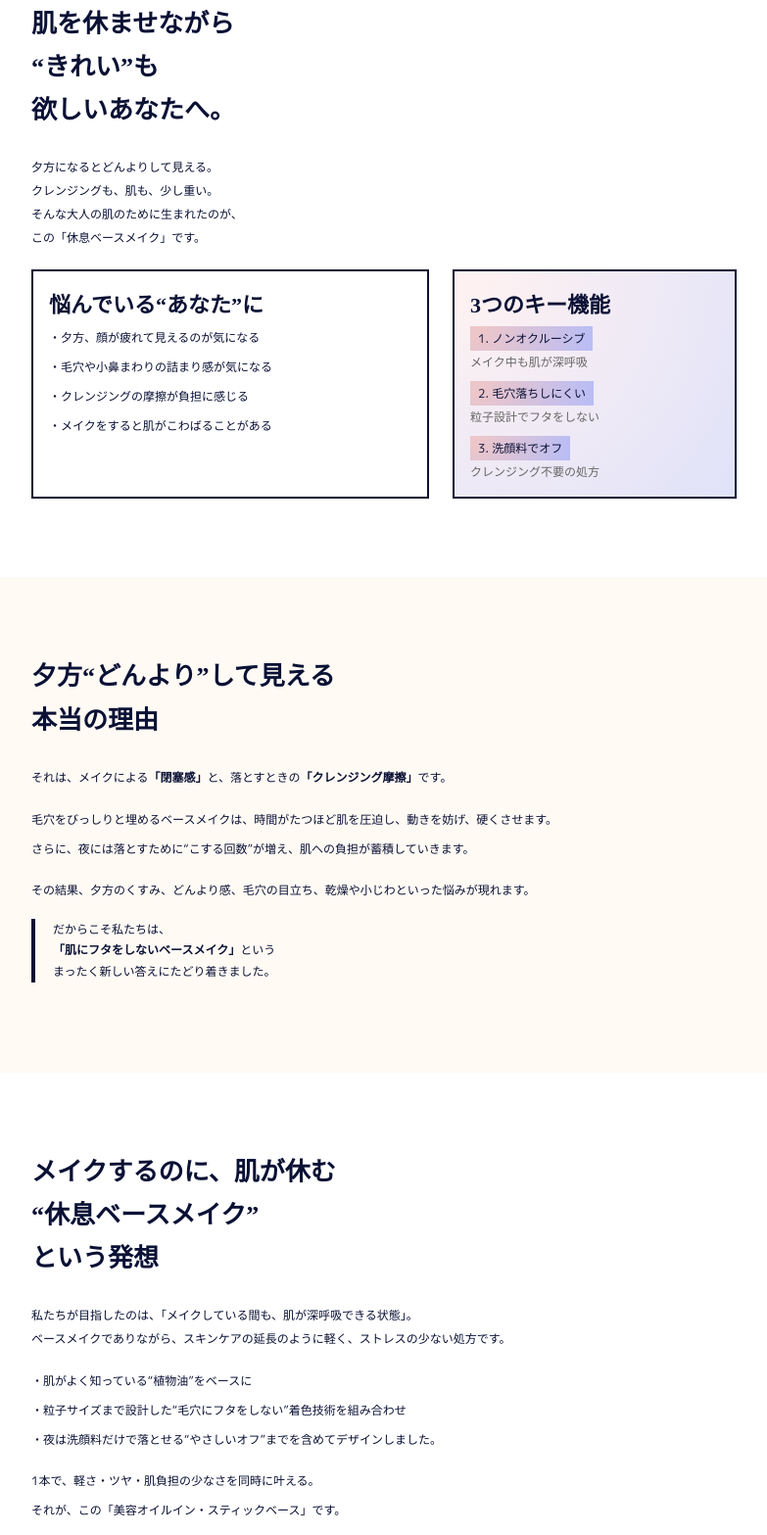
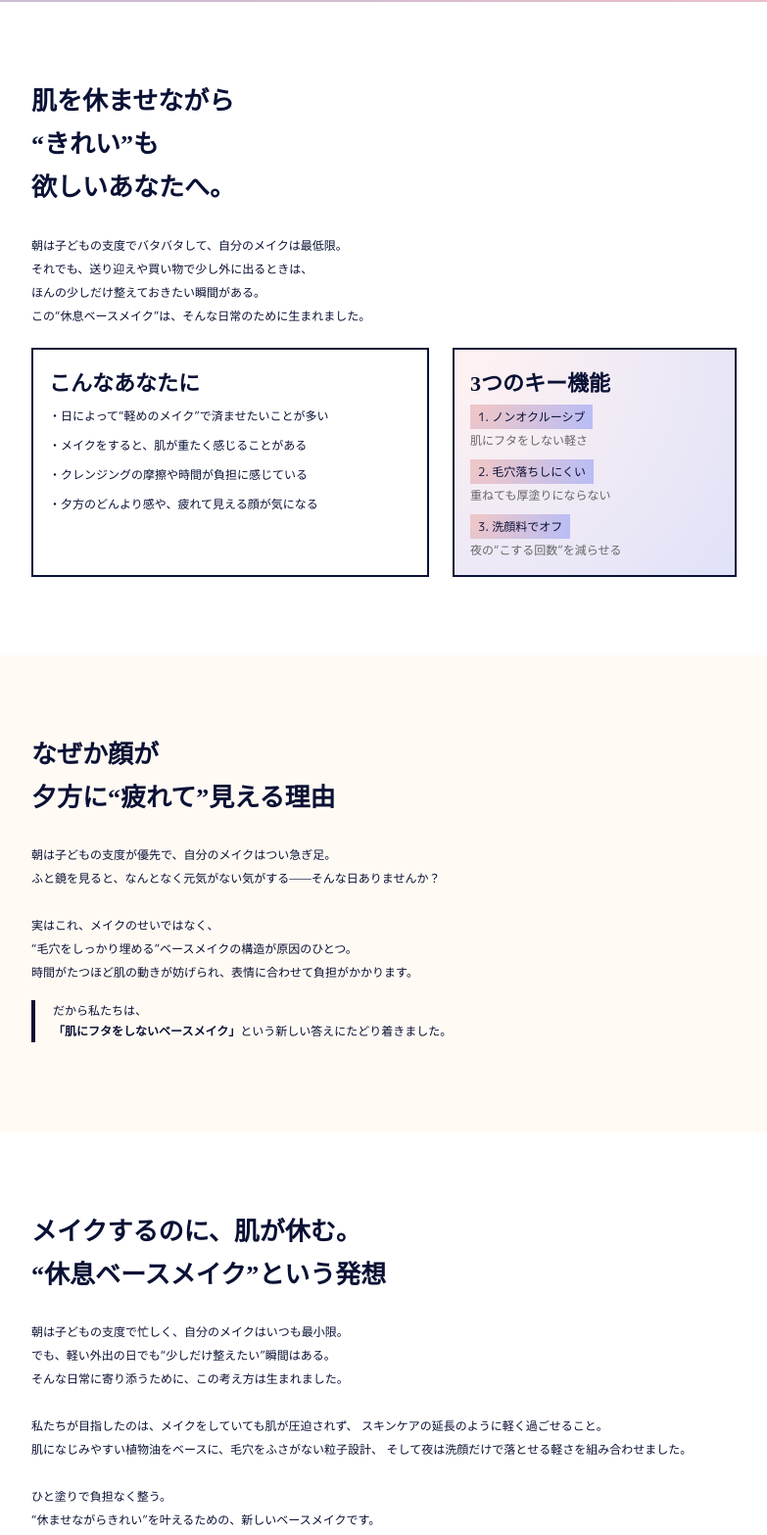
Before and after one commit to koudaikumazaki/stickfoundationlp, a plain HTML site: page index.html in a window 1280 px wide. Shown: the part 914-2481 px from the top of the page at 98% size, without its empty margins (248-1031 px from the left). Drawn offline with Linux system fonts and the light colour scheme; a web font is replaced by a local one.

Commit message:
fix: 文章修正_コンセプトまで

```diff
--- a/index.html
+++ b/index.html
@@ -50,11 +50,13 @@
           <p class="lp-label">美容オイルイン・スティックベース</p>
           <h1 class="lp-hero-title">
             夜まで肌が深呼吸する。<br>
-            科学が証明する、毛穴を塞がないベースメイク。
+            科学が証明する、<br>毛穴を塞がないベースメイク。
           </h1>
           <p class="lp-hero-sub">
-            メイクの「重さ」から解放し、肌が本来持つ休息の時間を取り戻します。<br>
-            「つけていることを忘れる解放感」と「水光パールのツヤ」を両立。
+            朝は子どもの支度が優先で、自分のメイクはいつも後回し。それでも保育園の送り迎えや、ちょっとした外出では
+            少しだけ整えておきたい瞬間がある。<br><br>
+            このスティックは、ひと塗りでメイクが完了する手軽さと、
+            肌にフタをしない“休ませる仕上がり”を両立しました。
           </p>
           <a href="#cta" class="lp-btn lp-btn-primary">
             今すぐ「肌の休息ベース」を試す
@@ -68,40 +70,49 @@
     ========================= -->
     <section class="lp-section lp-summary" id="summary">
       <div class="lp-section-inner">
-        <h2 class="lp-section-title">肌を休ませながら<br>“きれい”も<br>欲しいあなたへ。</h2>
+        <h2 class="lp-section-title">
+          肌を休ませながら<br>“きれい”も<br>欲しいあなたへ。
+        </h2>
+
         <p class="lp-lead">
-          夕方になるとどんよりして見える。<br>クレンジングも、肌も、少し重い。<br>
-          そんな大人の肌のために生まれたのが、<br>この「休息ベースメイク」です。
+          朝は子どもの支度でバタバタして、自分のメイクは最低限。<br>
+          それでも、送り迎えや買い物で少し外に出るときは、<br>
+          ほんの少しだけ整えておきたい瞬間がある。<br>
+          この“休息ベースメイク”は、そんな日常のために生まれました。
         </p>
 
         <div class="lp-summary-grid">
+
+          <!-- 左側：悩み -->
           <div class="lp-summary-item">
-            <h3 class="lp-summary-label">悩んでいる“あなた”に</h3>
+            <h3 class="lp-summary-label">こんなあなたに</h3>
             <div class="lp-list">
-              <p>・夕方、顔が疲れて見えるのが気になる</p>
-              <p>・毛穴や小鼻まわりの詰まり感が気になる</p>
-              <p>・クレンジングの摩擦が負担に感じる</p>
-              <p>・メイクをすると肌がこわばることがある</p>
+              <p>・日によって“軽めのメイク”で済ませたいことが多い</p>
+              <p>・メイクをすると、肌が重たく感じることがある</p>
+              <p>・クレンジングの摩擦や時間が負担に感じている</p>
+              <p>・夕方のどんより感や、疲れて見える顔が気になる</p>
             </div>
           </div>
 
+          <!-- 右側：3つのキー機能（構造は維持） -->
           <div class="lp-summary-item lp-summary-icons">
             <h3 class="lp-summary-label">3つのキー機能</h3>
             <ul class="lp-icon-list">
               <li>
                 <span class="lp-icon-tag">1. ノンオクルーシブ</span>
-                <span class="lp-icon-caption">メイク中も肌が深呼吸</span>
+                <span class="lp-icon-caption">肌にフタをしない軽さ</span>
               </li>
               <li>
                 <span class="lp-icon-tag">2. 毛穴落ちしにくい</span>
-                <span class="lp-icon-caption">粒子設計でフタをしない</span>
+                <span class="lp-icon-caption">重ねても厚塗りにならない</span>
               </li>
               <li>
                 <span class="lp-icon-tag">3. 洗顔料でオフ</span>
-                <span class="lp-icon-caption">クレンジング不要の処方</span>
+                <span class="lp-icon-caption">夜の“こする回数”を減らせる</span>
               </li>
             </ul>
           </div>
+
         </div>
       </div>
     </section>
@@ -111,20 +122,21 @@
     ========================= -->
     <section class="lp-section lp-problem" id="problem">
       <div class="lp-section-inner">
-        <h2 class="lp-section-title">夕方“どんより”して見える<br>本当の理由</h2>
+        <h2 class="lp-section-title">なぜか顔が<br>夕方に“疲れて”見える理由</h2>
+
         <p class="lp-lead">
-          それは、メイクによる<strong>「閉塞感」</strong>と、落とすときの<strong>「クレンジング摩擦」</strong>です。
+          朝は子どもの支度が優先で、自分のメイクはつい急ぎ足。<br>
+          ふと鏡を見ると、なんとなく元気がない気がする——そんな日ありませんか？
+          <br>
+          <br>
+          実はこれ、メイクのせいではなく、<br>
+          “毛穴をしっかり埋める”ベースメイクの構造が原因のひとつ。<br>
+          時間がたつほど肌の動きが妨げられ、表情に合わせて負担がかかります。
         </p>
-        <p>
-          毛穴をびっしりと埋めるベースメイクは、時間がたつほど肌を圧迫し、動きを妨げ、硬くさせます。<br>
-          さらに、夜には落とすために“こする回数”が増え、肌への負担が蓄積していきます。
-        </p>
-        <p>
-          その結果、夕方のくすみ、どんより感、毛穴の目立ち、乾燥や小じわといった悩みが現れます。
-        </p>
+
         <p class="lp-highlight">
-          だからこそ私たちは、<br>
-          <strong>「肌にフタをしないベースメイク」</strong>という<br>まったく新しい答えにたどり着きました。
+          だから私たちは、<br>
+          <strong>「肌にフタをしないベースメイク」</strong>という新しい答えにたどり着きました。
         </p>
       </div>
     </section>
@@ -134,19 +146,25 @@
     ========================= -->
     <section class="lp-section lp-concept" id="concept">
       <div class="lp-section-inner">
-        <h2 class="lp-section-title">メイクするのに、肌が休む<br>“休息ベースメイク”<br>という発想</h2>
+        <h2 class="lp-section-title">
+          メイクするのに、肌が休む。<br>
+          “休息ベースメイク”という発想
+        </h2>
+
         <p class="lp-lead">
-          私たちが目指したのは、「メイクしている間も、肌が深呼吸できる状態」。<br>
-          ベースメイクでありながら、スキンケアの延長のように軽く、ストレスの少ない処方です。
-        </p>
-        <p>
-          ・肌がよく知っている“植物油”をベースに<br>
-          ・粒子サイズまで設計した“毛穴にフタをしない”着色技術を組み合わせ<br>
-          ・夜は洗顔料だけで落とせる“やさしいオフ”までを含めてデザインしました。
-        </p>
-        <p>
-          1本で、軽さ・ツヤ・肌負担の少なさを同時に叶える。<br>
-          それが、この「美容オイルイン・スティックベース」です。
+          朝は子どもの支度で忙しく、自分のメイクはいつも最小限。<br>
+          でも、軽い外出の日でも“少しだけ整えたい”瞬間はある。<br>
+          そんな日常に寄り添うために、この考え方は生まれました。
+          <br>
+          <br>
+          私たちが目指したのは、メイクをしていても肌が圧迫されず、
+          スキンケアの延長のように軽く過ごせること。<br>
+          肌になじみやすい植物油をベースに、毛穴をふさがない粒子設計、
+          そして夜は洗顔だけで落とせる軽さを組み合わせました。
+          <br>
+          <br>
+          ひと塗りで負担なく整う。<br>
+          “休ませながらきれい”を叶えるための、新しいベースメイクです。
         </p>
       </div>
     </section>
```
